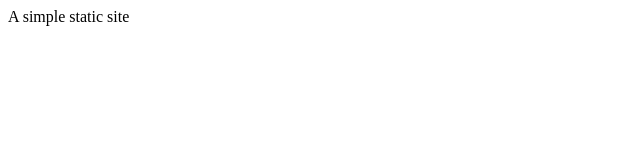
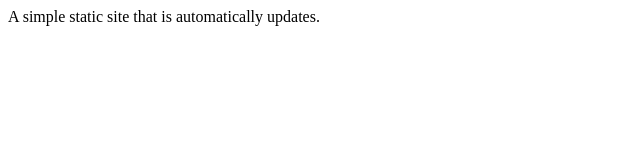
Before and after one commit to joshdcuneo/learn-k8s, a plain HTML site: page static-server/index.html in a window 1280 px wide. Shown: the whole page, without its empty margins (0-640 px from the left). Drawn offline with Linux system fonts and the light colour scheme.

Commit message:
move index

```diff
--- a/index.html
+++ b/static-server/index.html
@@ -7,6 +7,6 @@
   <title>Document</title>
 </head>
 <body>
-  A simple static site
+  A simple static site that is automatically updates.
 </body>
 </html>
```
Also changed, not shown: 3 other files.
